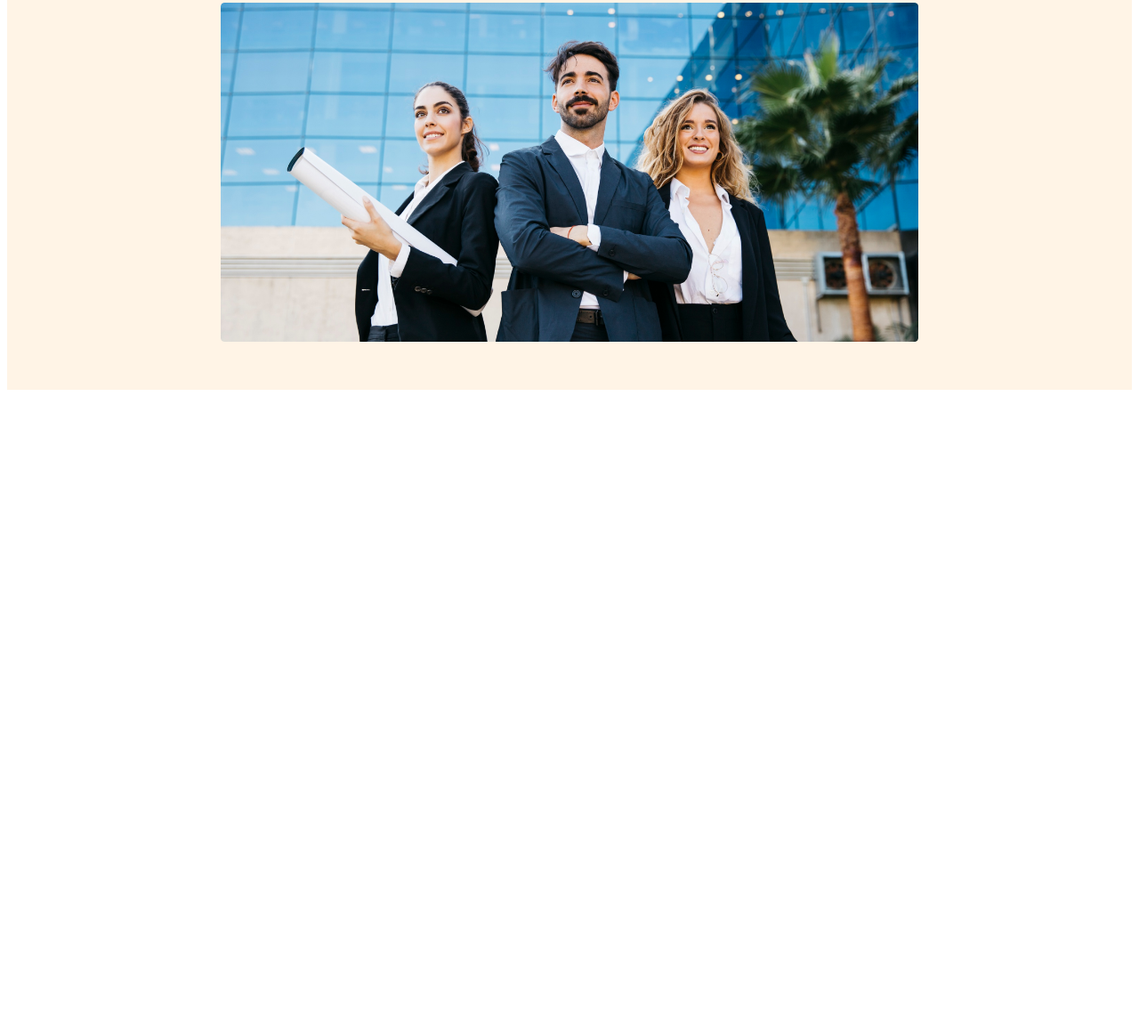
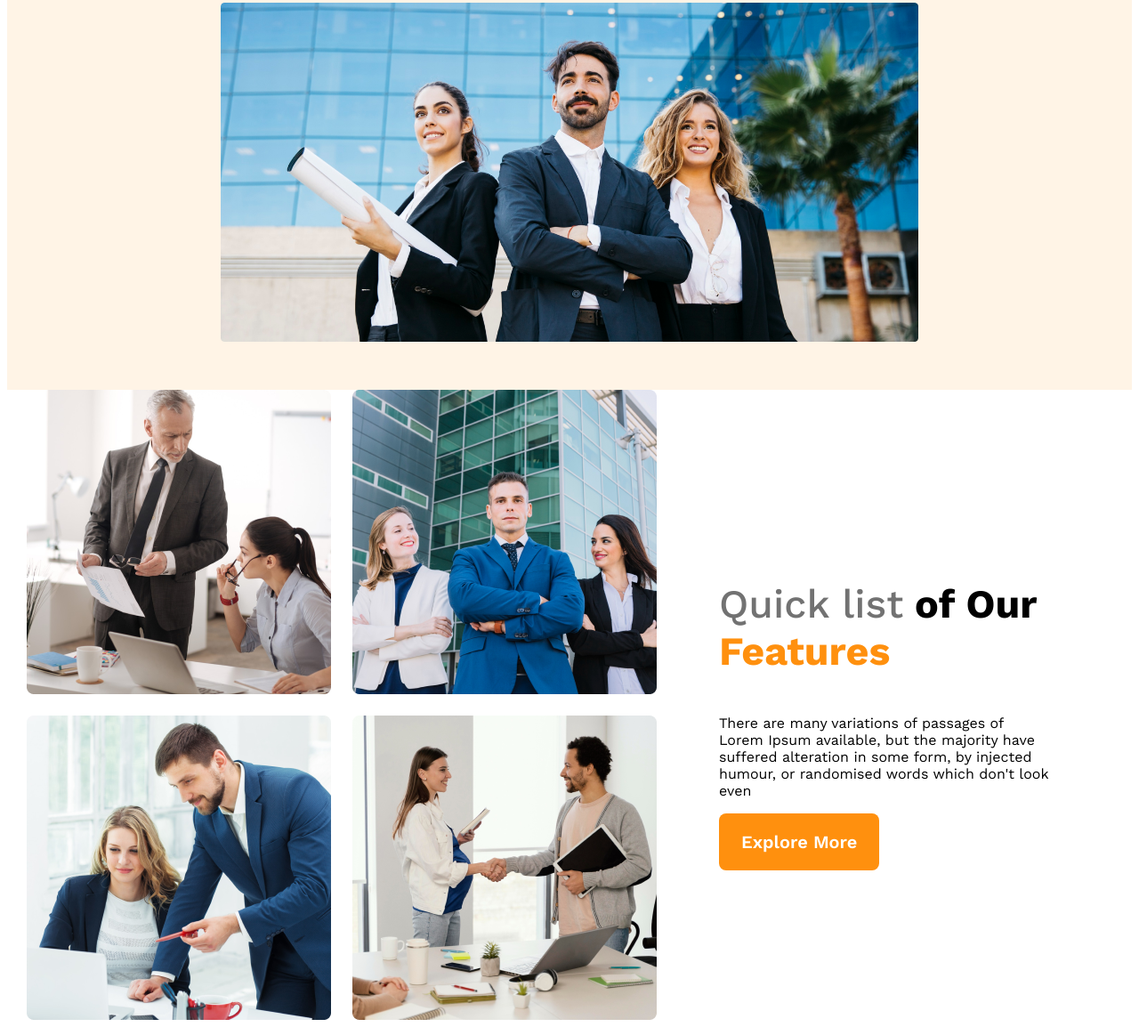
Before and after one commit to zaheenrakib/G3-architects-website, a plain HTML site: page index.html in a window 1280 px wide. Shown: the part 573-1727 px from the top of the page at 89% size. Before the commit the page ends 1019 px from the top, so only its background shows below. Drawn offline with nearby package versions, Linux system fonts and the light colour scheme.

Commit message:
teams section

```diff
--- a/index.html
+++ b/index.html
@@ -9,6 +9,7 @@
 </head>
 
 <body>
+    <!-- This is Header Part Start -->
     <header>
         <nav>
             <h3 class="nav-title">G3 Architects</h3>
@@ -30,8 +31,24 @@
             <img src="images/banner.png" alt="">
         </div>
     </header>
+    <!-- Header part End -->
     <main>
-
+        <!-- teams Section Star -->
+        <section class="teams-container">
+            <div class="teams-img-container">
+                <img src="images/team1.png" alt="">
+                <img src="images/team2.png" alt="">
+                <img src="images/team3.png" alt="">
+                <img src="images/team4.png" alt="">
+            </div>
+            <div class="teams-content">
+                <h3 class="teams-title"><span class="quick">Quick list</span> <span>of Our </span> <span class="text-features">Features</span></h3>
+                <p class="teams-description">
+                    There are many variations of passages of Lorem Ipsum available, but the majority have suffered alteration in some form, by injected humour, or randomised words which don't look even
+                </p>
+                <button class="btn-primary">Explore More</button>
+            </div>
+        </section>
     </main>
     <footer>
 
--- a/styles/acrihitect.css
+++ b/styles/acrihitect.css
@@ -89,3 +89,41 @@ nav li a{
         flex-direction: column;
     }
 }
+
+
+/* main styles  */
+
+main{
+    max-width: 1220px;
+    margin: 0 auto;
+}
+
+
+/* teams Styles */
+
+.teams-container{
+    display: flex;
+    align-items: center;
+}
+
+.teams-img-container{
+    display: grid;
+    grid-template-columns: repeat(2,1fr);
+    gap: 1.5rem;
+}
+.teams-content{
+    padding-left: 70px;
+    padding-right: 70px;
+}
+.teams-title{
+    font-size: 2.8rem;
+
+}
+.teams-title .quick{
+    color: #727272;
+    font-weight: 500;
+}
+.teams-title .text-features{
+    color: #FF900E;
+    font-weight: 700;
+}
```
